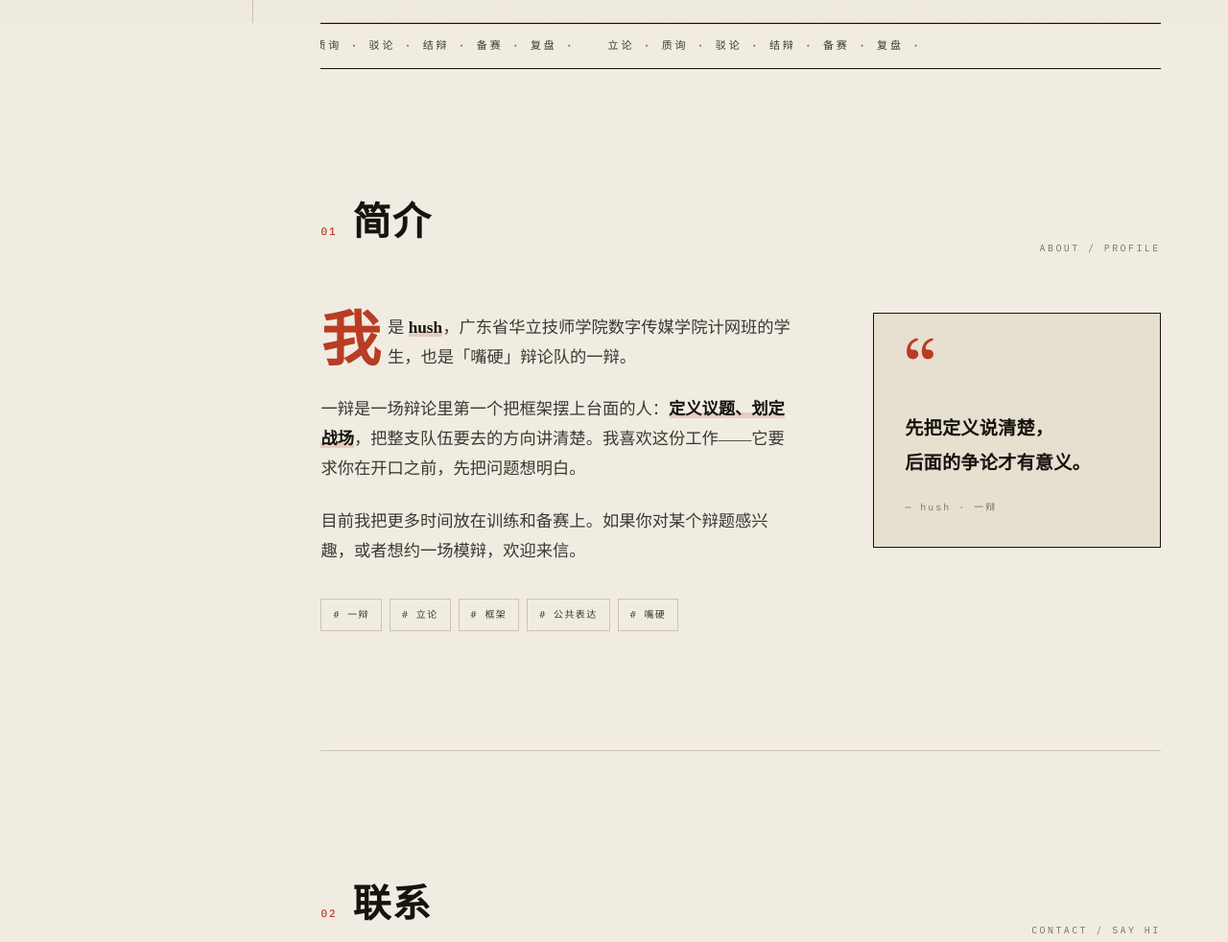
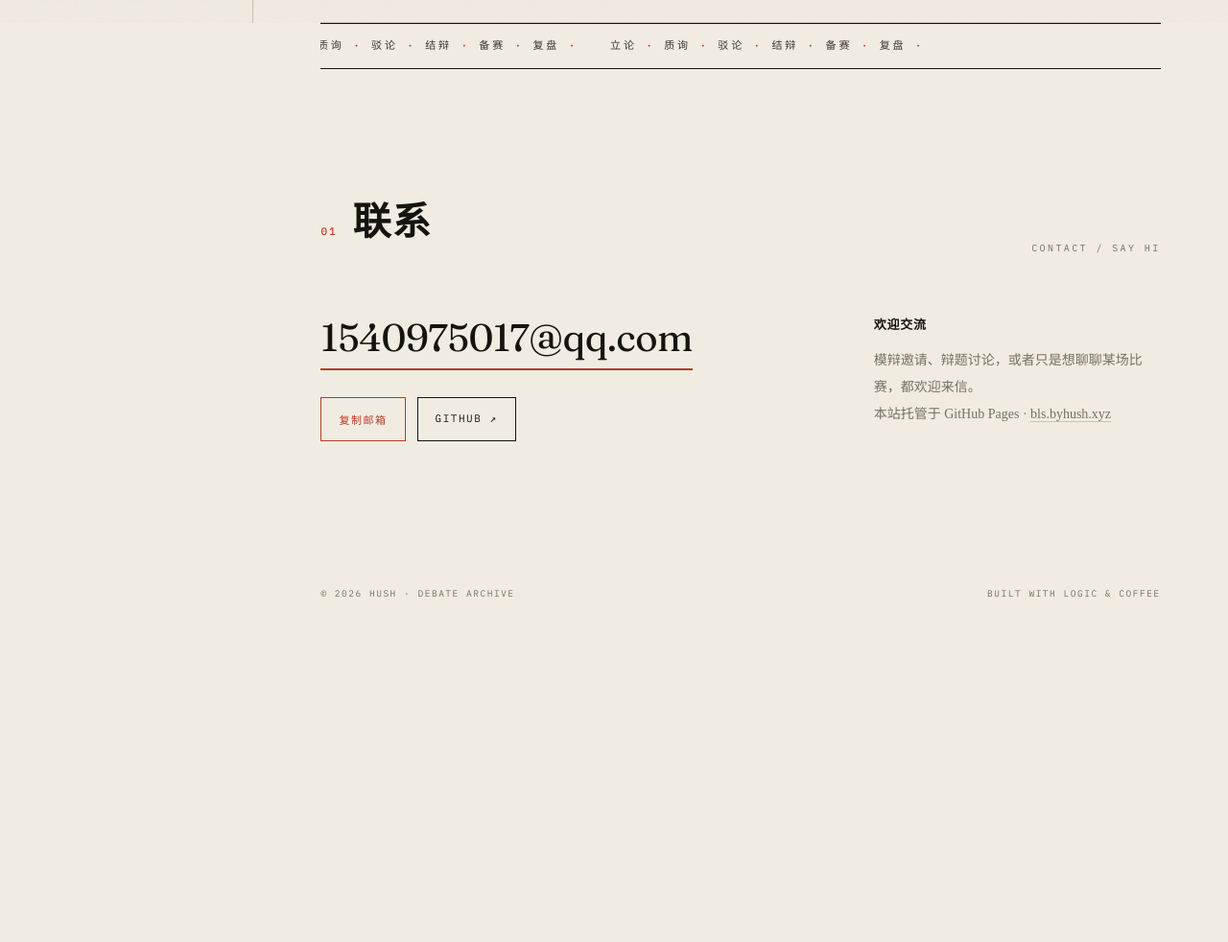
Before and after one commit to Tianqi-hush/bls, a plain HTML site: page index.html in a window 1280 px wide. Shown: the part 776-1758 px from the top of the page at 96% size. After the commit the page ends 1437 px from the top, so only its background shows below. Drawn offline with Linux system fonts and the light colour scheme.

Commit message:
Remove about section

```diff
--- a/index.html
+++ b/index.html
@@ -4,7 +4,7 @@
 <meta charset="UTF-8">
 <meta name="viewport" content="width=device-width, initial-scale=1">
 <title>hush · 辩论档案</title>
-<meta name="description" content="hush，广东省华立技师学院「嘴硬」辩论队一辩。个人简介与联系方式。">
+<meta name="description" content="hush，广东省华立技师学院「嘴硬」辩论队一辩。联系方式。">
 <meta name="theme-color" content="#f1ece2">
 <meta property="og:type" content="profile">
 <meta property="og:title" content="hush · 辩论档案">
@@ -164,29 +164,6 @@
   .sec-head h2 .num{font-family:var(--mono);font-size:11px;font-weight:500;letter-spacing:.18em;color:var(--red)}
   .sec-head .en{font-family:var(--mono);font-size:10px;letter-spacing:.24em;color:var(--muted);text-transform:uppercase;white-space:nowrap}
 
-  /* about */
-  .about-grid{display:grid;grid-template-columns:1.5fr .9fr;gap:clamp(32px,6vw,80px);align-items:start}
-  .about-body p{margin:0 0 1.35em;font-size:clamp(1rem,1.5vw,1.08rem);color:var(--ink-soft)}
-  .about-body p:first-child::first-letter{
-    float:left;font-size:3.6em;line-height:.82;font-weight:900;color:var(--red);
-    margin:.06em .12em 0 0;
-  }
-  .about-body strong{font-weight:600;color:var(--ink);background:linear-gradient(transparent 68%,rgba(185,60,37,.18) 68%)}
-  .quote-card{
-    border:1px solid var(--ink);padding:clamp(22px,3vw,32px);position:relative;
-    background:var(--paper-deep);
-  }
-  .quote-card::before{content:"“";font-family:var(--serif-en);font-size:78px;line-height:1;color:var(--red);display:block;margin:-14px 0 6px}
-  .quote-card p{margin:0;font-size:clamp(1.05rem,1.8vw,1.2rem);line-height:1.9;font-weight:600;letter-spacing:.01em}
-  .quote-card cite{display:block;margin-top:18px;font-family:var(--mono);font-size:10px;letter-spacing:.2em;color:var(--muted);font-style:normal}
-  .tags{display:flex;flex-wrap:wrap;gap:8px;margin-top:34px}
-  .tags span{
-    font-family:var(--mono);font-size:10px;letter-spacing:.14em;padding:7px 12px;
-    border:1px solid var(--line);color:var(--ink-soft);background:transparent;
-    transition:background .25s,color .25s,border-color .25s;
-  }
-  .tags span:hover{background:var(--ink);color:var(--paper);border-color:var(--ink)}
-
   /* contact */
   #contact{border-bottom:0}
   .contact-grid{display:grid;grid-template-columns:1.35fr .8fr;gap:clamp(32px,6vw,72px);align-items:start}
@@ -252,7 +229,6 @@
     main{margin-left:0;padding-top:60px}
     .hero{padding-top:64px}
     footer{margin-left:0}
-    .about-grid{grid-template-columns:1fr}
     .watermark{font-size:22rem;right:-8%}
   }
   @media (max-width:720px){
@@ -282,8 +258,7 @@
     <small>DEBATE<br>ARCHIVE</small>
   </a>
   <nav class="rail-nav" aria-label="页面导航">
-    <a href="#about"><b>01</b>简介</a>
-    <a href="#contact"><b>02</b>联系</a>
+    <a href="#contact"><b>01</b>联系</a>
   </nav>
   <div class="rail-foot">
     <div class="line"></div>
@@ -318,30 +293,9 @@
     </div>
   </div>
 
-  <section id="about">
-    <div class="sec-head">
-      <h2><span class="num">01</span>简介</h2>
-      <span class="en">About / Profile</span>
-    </div>
-    <div class="about-grid">
-      <div class="about-body" data-reveal>
-        <p>我是 <strong>hush</strong>，广东省华立技师学院数字传媒学院计网班的学生，也是「嘴硬」辩论队的一辩。</p>
-        <p>一辩是一场辩论里第一个把框架摆上台面的人：<strong>定义议题、划定战场</strong>，把整支队伍要去的方向讲清楚。我喜欢这份工作——它要求你在开口之前，先把问题想明白。</p>
-        <p>目前我把更多时间放在训练和备赛上。如果你对某个辩题感兴趣，或者想约一场模辩，欢迎来信。</p>
-        <div class="tags" aria-label="关键词">
-          <span># 一辩</span><span># 立论</span><span># 框架</span><span># 公共表达</span><span># 嘴硬</span>
-        </div>
-      </div>
-      <aside class="quote-card" data-reveal data-delay="1">
-        <p>先把定义说清楚，<br>后面的争论才有意义。</p>
-        <cite>— hush · 一辩</cite>
-      </aside>
-    </div>
-  </section>
-
   <section id="contact">
     <div class="sec-head">
-      <h2><span class="num">02</span>联系</h2>
+      <h2><span class="num">01</span>联系</h2>
       <span class="en">Contact / Say Hi</span>
     </div>
     <div class="contact-grid">
```
